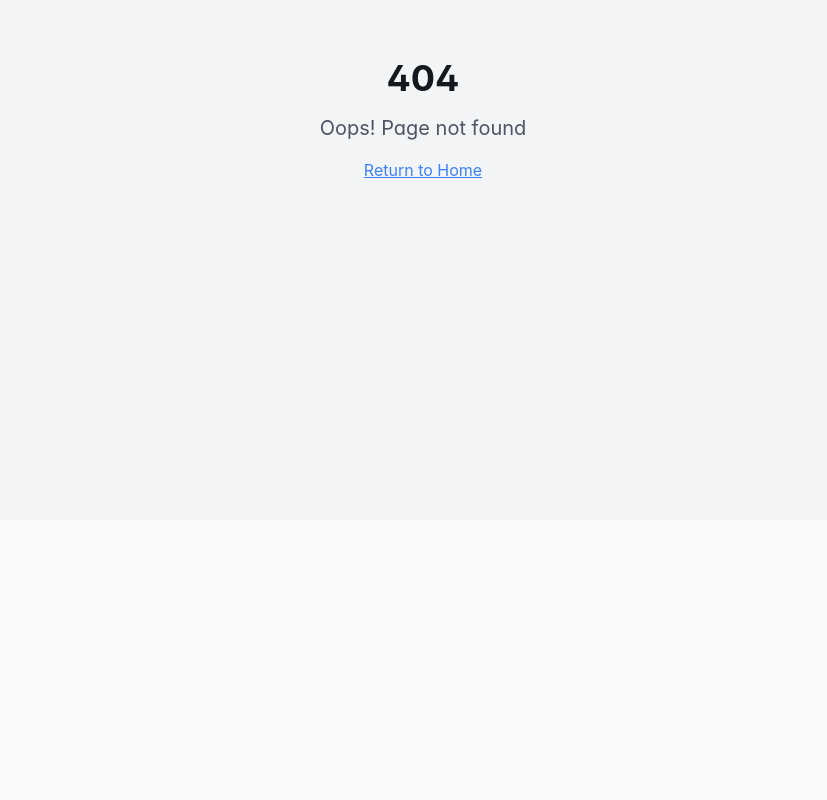
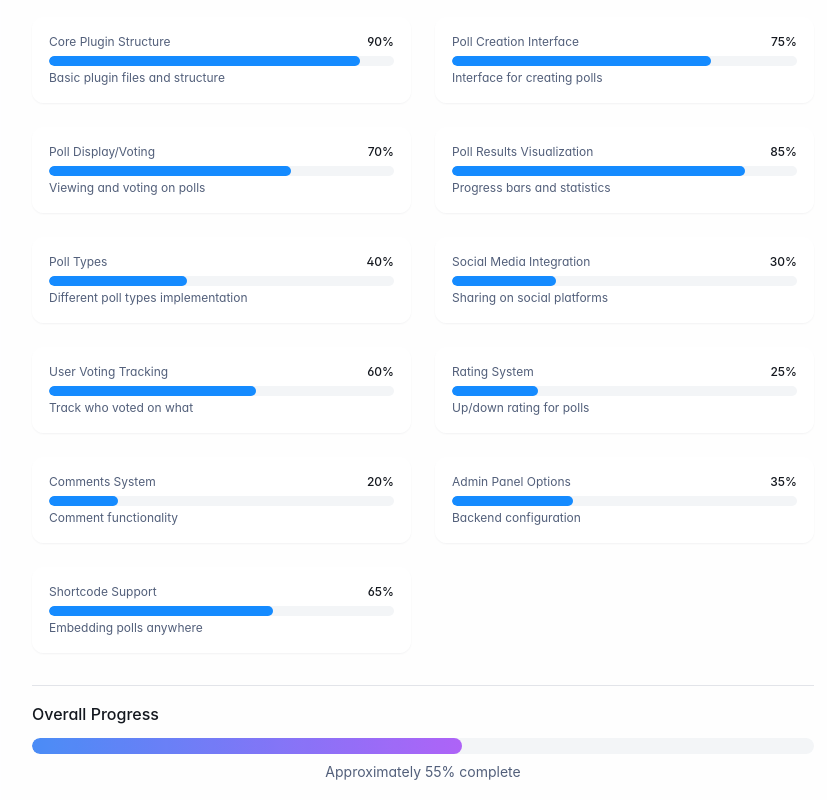
Before and after one commit to TheEpicuros/pollify-frontend, a React (Vite) app: page /progress in a window 1280 px wide. Before the commit this address had no page. Shown: the part 280-1080 px from the top of the page, without its empty margins (217-1044 px from the left). Before the commit the page ends 800 px from the top, so only its background shows below. Built offline with nearby package versions, Linux system fonts and the light colour scheme.

Commit message:
Visualize app building progress

```diff
--- a/src/App.tsx
+++ b/src/App.tsx
@@ -9,6 +9,7 @@ import Index from "./pages/Index";
 import PollBrowse from "./pages/PollBrowse";
 import PollCreate from "./pages/PollCreate";
 import PollView from "./pages/PollView";
+import Progress from "./pages/Progress";
 import NotFound from "./pages/NotFound";
 
 const queryClient = new QueryClient();
@@ -25,6 +26,7 @@ const App = () => (
             <Route path="/polls" element={<PollBrowse />} />
             <Route path="/create" element={<PollCreate />} />
             <Route path="/poll/:id" element={<PollView />} />
+            <Route path="/progress" element={<Progress />} />
             <Route path="*" element={<NotFound />} />
           </Routes>
         </AnimatePresence>
--- /dev/null
+++ b/src/components/ProjectProgress.tsx
@@ -0,0 +1,61 @@
+
+import React from "react";
+import { CustomProgress } from "@/components/ui/custom-progress";
+
+const ProjectProgress = () => {
+  const features = [
+    { name: "Core Plugin Structure", progress: 90, description: "Basic plugin files and structure" },
+    { name: "Poll Creation Interface", progress: 75, description: "Interface for creating polls" },
+    { name: "Poll Display/Voting", progress: 70, description: "Viewing and voting on polls" },
+    { name: "Poll Results Visualization", progress: 85, description: "Progress bars and statistics" },
+    { name: "Poll Types", progress: 40, description: "Different poll types implementation" },
+    { name: "Social Media Integration", progress: 30, description: "Sharing on social platforms" },
+    { name: "User Voting Tracking", progress: 60, description: "Track who voted on what" },
+    { name: "Rating System", progress: 25, description: "Up/down rating for polls" },
+    { name: "Comments System", progress: 20, description: "Comment functionality" },
+    { name: "Admin Panel Options", progress: 35, description: "Backend configuration" },
+    { name: "Shortcode Support", progress: 65, description: "Embedding polls anywhere" }
+  ];
+
+  return (
+    <div className="space-y-8 p-6">
+      <div className="text-center mb-8">
+        <h2 className="text-2xl font-bold mb-2">WordPress Poll Plugin Progress</h2>
+        <p className="text-muted-foreground">
+          Current development status of features
+        </p>
+      </div>
+
+      <div className="grid gap-6 md:grid-cols-2">
+        {features.map((feature, index) => (
+          <div key={index} className="glass-card p-4 rounded-lg">
+            <CustomProgress
+              value={feature.progress}
+              label={feature.name}
+              showValue={true}
+              size="md"
+              animated={feature.progress < 100}
+              className="mb-1"
+            />
+            <p className="text-xs text-muted-foreground mt-1">{feature.description}</p>
+          </div>
+        ))}
+      </div>
+
+      <div className="mt-8 pt-4 border-t">
+        <h3 className="font-medium mb-3">Overall Progress</h3>
+        <CustomProgress
+          value={55}
+          size="lg"
+          animated={true}
+          fillClassName="bg-gradient-to-r from-blue-500 to-purple-500"
+        />
+        <p className="text-sm text-center mt-2 text-muted-foreground">
+          Approximately 55% complete
+        </p>
+      </div>
+    </div>
+  );
+};
+
+export default ProjectProgress;
--- /dev/null
+++ b/src/pages/Progress.tsx
@@ -0,0 +1,32 @@
+
+import { motion } from "framer-motion";
+import Navbar from "@/components/Navbar";
+import Footer from "@/components/Footer";
+import ProjectProgress from "@/components/ProjectProgress";
+
+const Progress = () => {
+  return (
+    <div className="min-h-screen flex flex-col">
+      <Navbar />
+
+      <main className="flex-grow pt-20">
+        <div className="page-container">
+          <div className="max-w-4xl mx-auto">
+            <motion.div
+              initial={{ opacity: 0, y: 20 }}
+              animate={{ opacity: 1, y: 0 }}
+              transition={{ delay: 0.2 }}
+              className="glass-card p-6 sm:p-8 rounded-xl"
+            >
+              <ProjectProgress />
+            </motion.div>
+          </div>
+        </div>
+      </main>
+
+      <Footer />
+    </div>
+  );
+};
+
+export default Progress;
```
